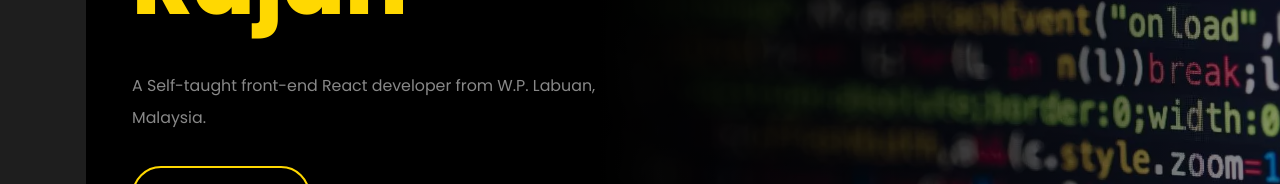
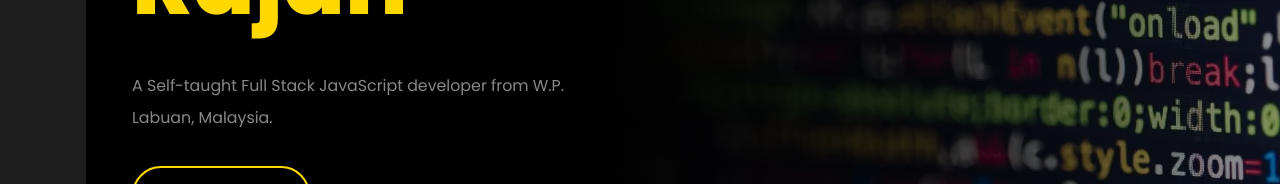
Before and after one commit to halkim44/my_portfolio, a React (Create React App) app: page / in a window 1280 px wide. Shown: the part 408-592 px from the top of the page. Built offline with nearby package versions, Linux system fonts and the light colour scheme; a web font is replaced by a local one.

Commit message:
updated my role and position

```diff
--- a/public/index.html
+++ b/public/index.html
@@ -4,7 +4,10 @@
     <meta charset="utf-8" />
     <!-- <link rel="icon" href="%PUBLIC_URL%/favicon.ico" /> -->
     <meta name="viewport" content="width=device-width, initial-scale=1.0" />
-    <meta name="description" content="Front-end React Developer" />
+    <meta
+      name="description"
+      content="Full Stack JavaScript  Developer (React)"
+    />
     <link rel="apple-touch-icon" href="%PUBLIC_URL%/logo192.png" />
     <!-- <link rel="stylesheet" href="%PUBLIC_URL%/fonts/index.css" /> -->
 
--- a/src/components/menu/MyInfo.jsx
+++ b/src/components/menu/MyInfo.jsx
@@ -29,7 +29,7 @@ export const MyInfo = () => {
         </InfoListItem>
         <InfoListItem>
           <Title>ROLE</Title>
-          <Content>Junior Front-End Developer (React.js)</Content>
+          <Content>Full Stack JavaScript Developer (React.js)</Content>
         </InfoListItem>
         <InfoListItem>
           <Title>EMAIL</Title>
--- a/src/components/pageSections/Hero.jsx
+++ b/src/components/pageSections/Hero.jsx
@@ -97,7 +97,8 @@ export const Hero = () => {
           <span>Halkim</span> Rajan
         </MyName>
         <Info>
-          A Self-taught front-end React developer from W.P. Labuan, Malaysia.
+          A Self-taught Full Stack JavaScript developer from W.P. Labuan,
+          Malaysia.
         </Info>
         <Button text="Contact Me" linkTo="#contact" blackText />
       </Content>
```
